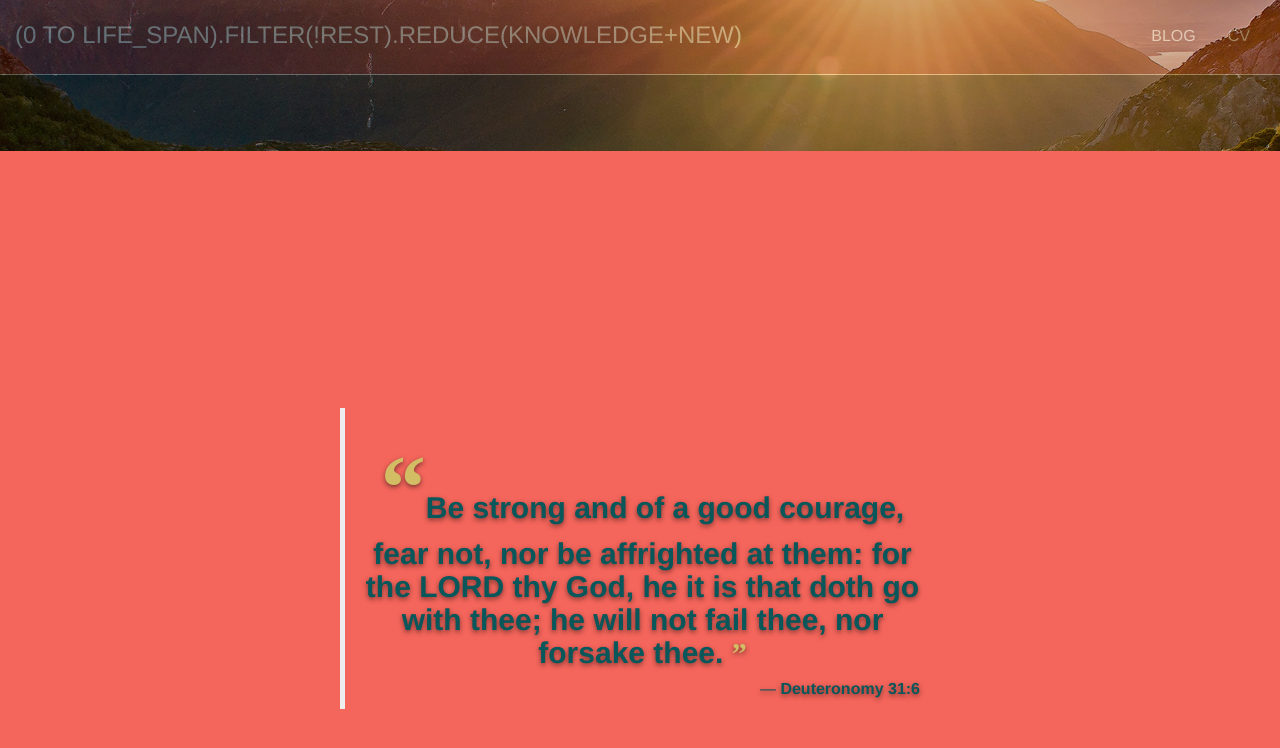
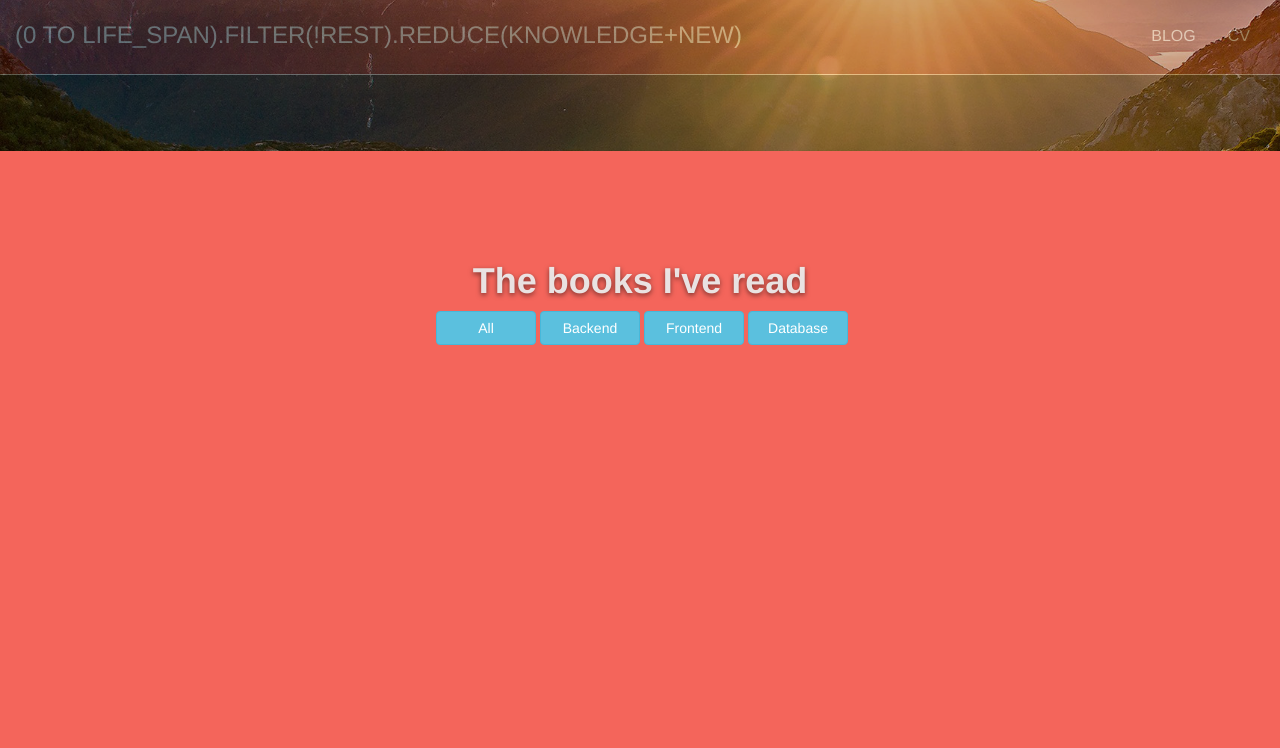
Before and after one commit to flying3615/flying3615.github.io, a Jekyll site: the page built from index.html, in a window 1280 px wide and 900 px high, scrolled down 3096 px. Shown: the top 748 px of the window. Built offline with Jekyll 4.4.1, drawn with Linux system fonts in a browser that asks for light colours; nearby versions of some CDN libraries.

Commit message:
img issue

```diff
--- a/index.html
+++ b/index.html
@@ -83,23 +83,24 @@
         </div>
     </div>
 
-    <!--<div class="panel" id="panel-3">-->
-        <!--<div class="container books_container">-->
-            <!--<h1 class="book_read">The books I've read</h1>-->
-            <!--<div class="books_list">-->
-                <!--<button class="book_type btn btn-info" id="all">All</button>-->
-                <!--<button class="book_type btn btn-info" id="backend">Backend</button>-->
-                <!--<button class="book_type btn btn-info" id="frontend">Frontend</button>-->
-                <!--<button class="book_type btn btn-info" id="database">Database</button>-->
-            <!--</div>-->
+    <div class="panel" id="panel-3">
+        <div class="container books_container">
+            <h1 class="book_read">The books I've read</h1>
+            <div class="books_list">
+                <button class="book_type btn btn-info" id="all">All</button>
+                <button class="book_type btn btn-info" id="backend">Backend</button>
+                <button class="book_type btn btn-info" id="frontend">Frontend</button>
+                <button class="book_type btn btn-info" id="database">Database</button>
+            </div>
 
-            <!--<div class="books_img">-->
-                <!--<div class="owl-carousel owl-theme">-->
-                <!--</div>-->
+            <div class="books_img">
+                <div class="owl-carousel owl-theme">
+                </div>
 
-            <!--</div>-->
-        <!--</div>-->
-    <!--</div>-->
+            </div>
+        </div>
+    </div>
+
     <div class="panel" id="panel-4">
         <div class="container">
             <div class="row">
--- a/js/custom.js
+++ b/js/custom.js
@@ -89,6 +89,8 @@
         postTl.staggerFrom('.post', 0.5, {x: 100, autoAlpha: 0, ease: Power1.easeOut}, 0.1)
 
 
+        TweenMax.from("#golang",2,{x:200,ease:Power1.easeOut})
+
         $('#all').click(function () {
             getImages()
         })
@@ -126,7 +128,7 @@
                 if (t == 'all') {
                     getImages()
                 } else {
-                    getImages('https://flying3615.github.io/image/books/' + t)
+                    getImages('../image/books/' + t)
                 }
             })
         })
@@ -137,7 +139,7 @@
                 getAjaxFiles(path);
             } else {
                 booktype.forEach(function (t) {
-                    getAjaxFiles("https://flying3615.github.io/image/books/" + t);
+                    getAjaxFiles("../image/books/" + t);
                 })
             }
         }
```
